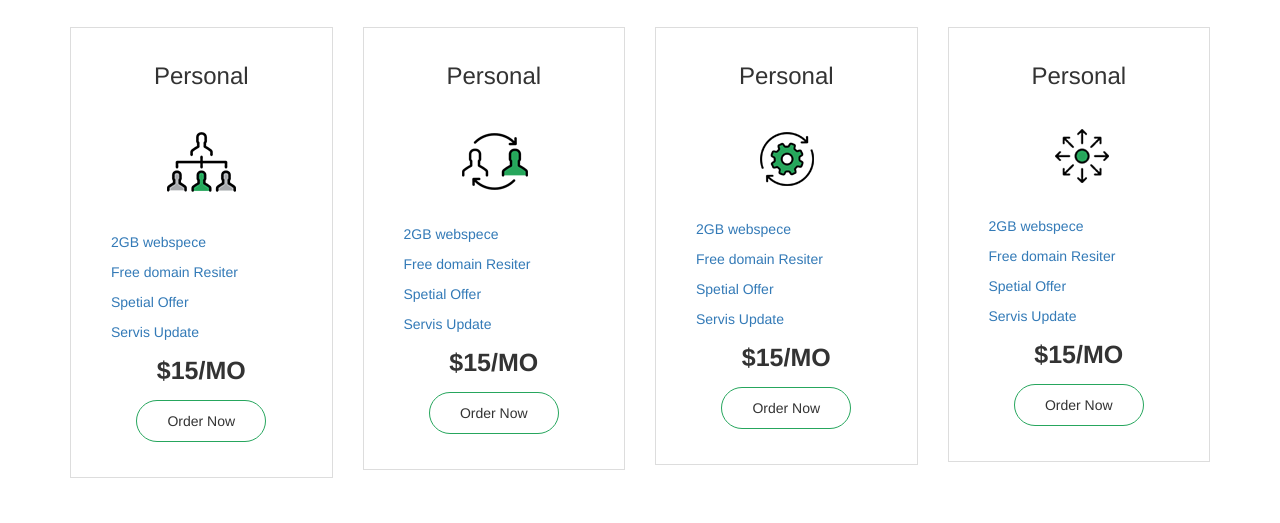
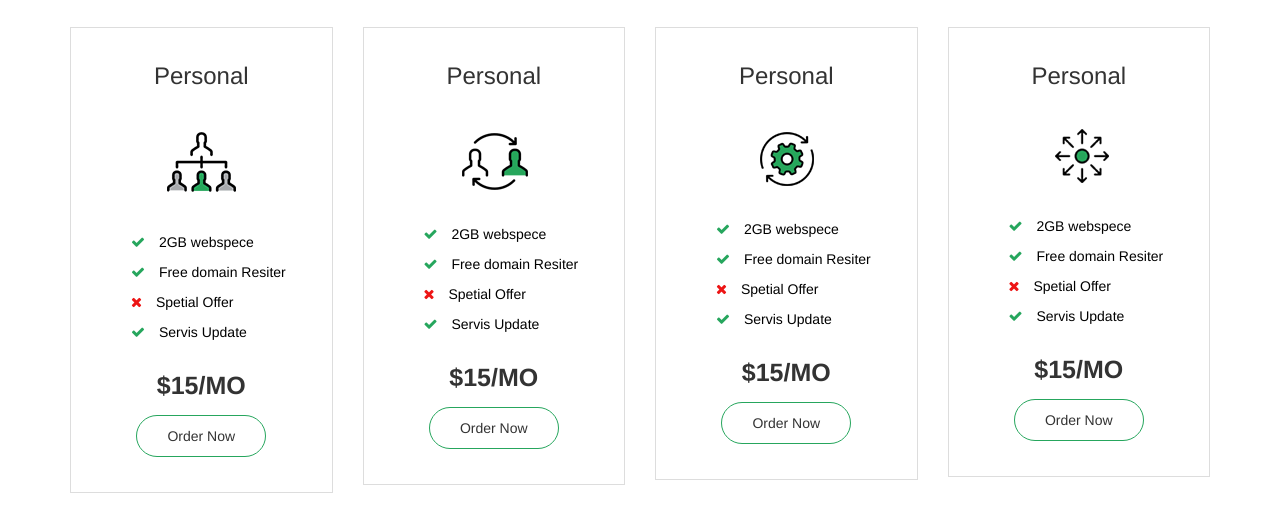
Before and after one commit to MahfujurRahman/pricing-plan, a plain HTML site: page index.html in a window 1280 px wide. Shown: the part 201-724 px from the top of the page. Drawn offline with Linux system fonts and the light colour scheme.

Commit message:
secend commit
this are compilite

```diff
--- a/assets/css/style.css
+++ b/assets/css/style.css
@@ -49,18 +49,46 @@ span {
     text-align: center;
     padding: 35px 0px;
 }
+.pricing-box:hover {
+    border: 1px solid #26a65d;
+    transition: .3s;
+    box-shadow: 0 0 5px #eee;
+}
 .pricing-box h3 {
     font-weight: 500;
 }
 .pricing-box img {
     margin: 20px;
 }
+.pricing-box:hover img {
+    opacity: .7;
+}
 .pricing-box ul {
     list-style: none;
     text-align: left;
+    margin-bottom: 25px;
 }
 .pricing-box ul li {
     line-height: 30px;
+    transition: .3s;
+    padding-left: 20px;
+}
+.pricing-box ul li a{
+    color: #000;
+}
+.pricing-box ul li:hover{
+    padding-left: 5px;
+}
+.pricing-box ul li:before{
+    font-family: fontawesome;
+    content: "\f00c";
+    color: #26a65d;
+     padding-right: 10px;
+}
+.pricing-box ul li.off:before{
+     content: "\f00d";
+     color: #ed1515;
+     padding-right: 10px;
 }
 .pricing-box h4 {
     font-size: 25px;
@@ -72,3 +100,8 @@ a.border-button {
     display: inline-block;
     color: #333;
 }
+.pricing-box:hover a.border-button {
+    background-color: #26a65d;
+    color: #fff;
+    transition: .3s;
+}
--- a/index.html
+++ b/index.html
@@ -35,7 +35,7 @@
                                <li>
                                 <a href="#">Free domain Resiter</a>
                                </li>
-                               <li>
+                               <li class="off">
                                 <a href="#">Spetial Offer</a>
                                </li>
                                <li>
@@ -57,7 +57,7 @@
                                <li>
                                 <a href="#">Free domain Resiter</a>
                                </li>
-                               <li>
+                               <li class="off">
                                 <a href="#">Spetial Offer</a>
                                </li>
                                <li>
@@ -79,7 +79,7 @@
                                <li>
                                 <a href="#">Free domain Resiter</a>
                                </li>
-                               <li>
+                               <li class="off">
                                 <a href="#">Spetial Offer</a>
                                </li>
                                <li>
@@ -101,7 +101,7 @@
                                <li>
                                 <a href="#">Free domain Resiter</a>
                                </li>
-                               <li>
+                               <li class="off">
                                 <a href="#">Spetial Offer</a>
                                </li>
                                <li>
```
